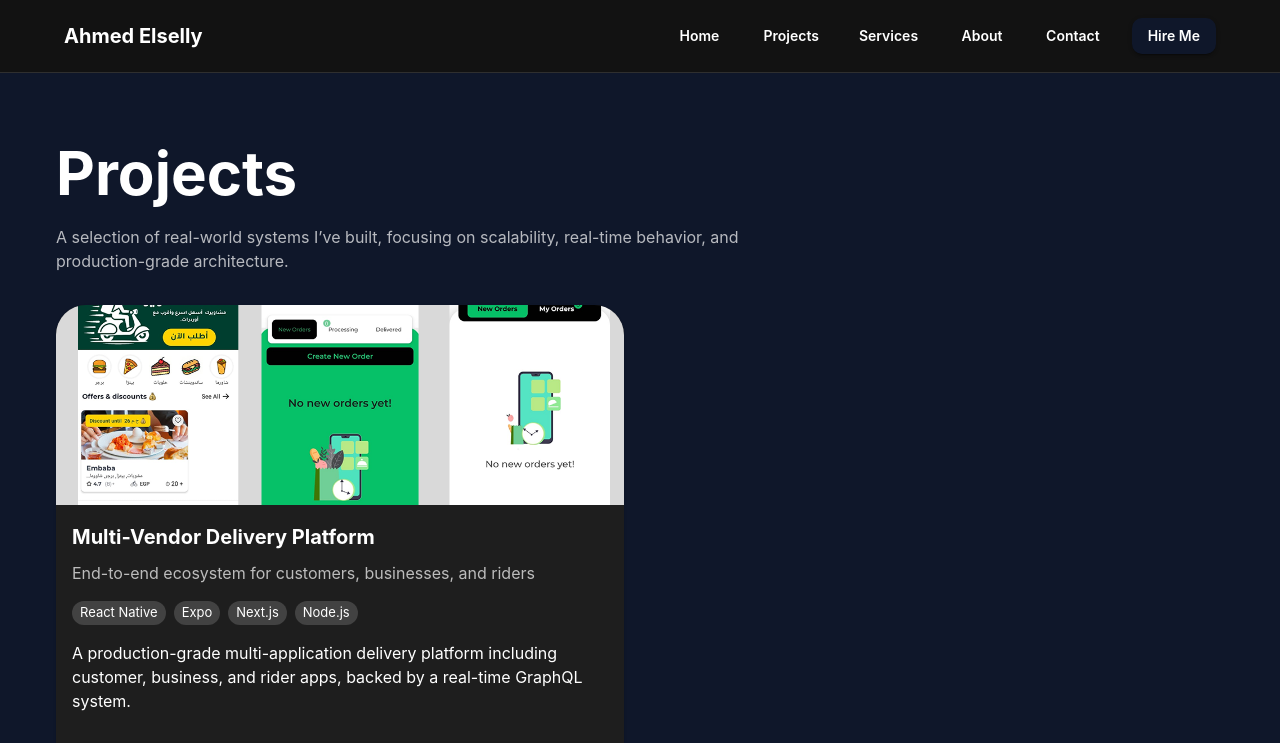
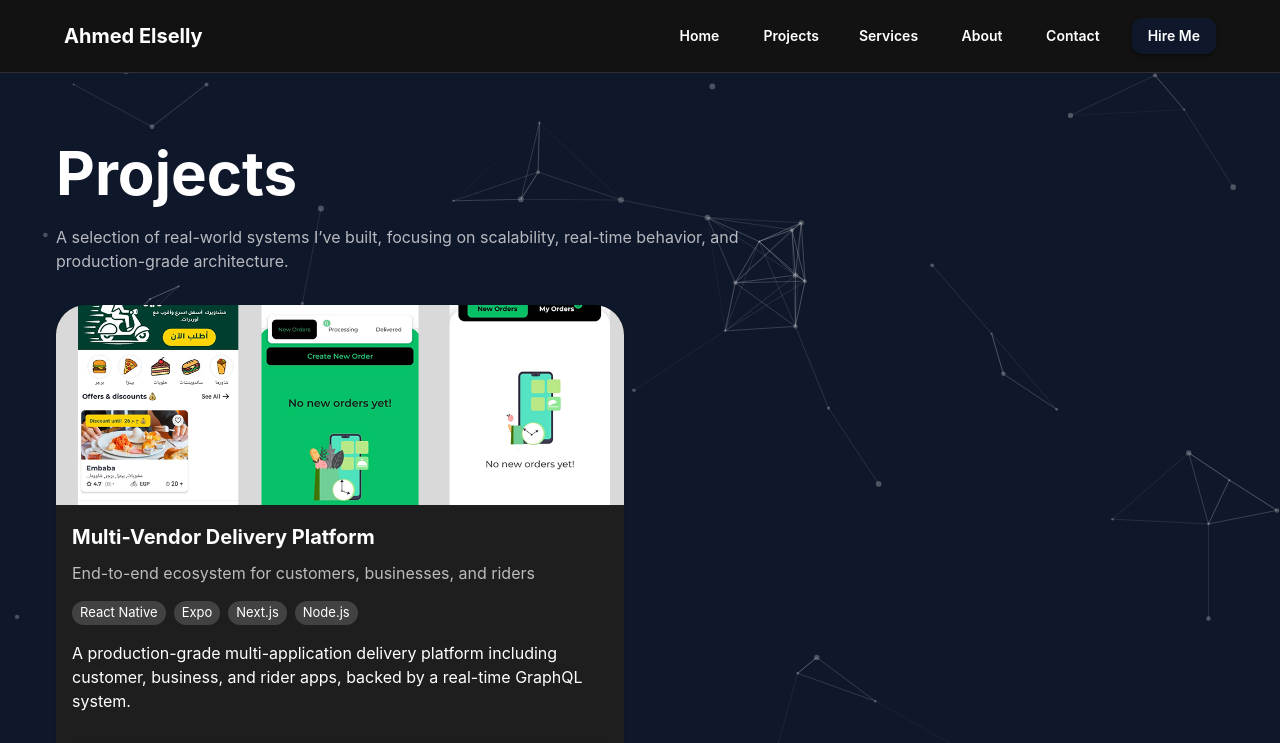
Before and after one commit to AhmedElselly/ahmedelselly.github.io, a Next.js app: page /projects in a window 1280 px wide. Shown: the top 743 px of the page. Built offline with nearby package versions, Linux system fonts and the light colour scheme; what @mui/material-nextjs would draw is missing.

Commit message:
added particles in projects page

```diff
--- a/src/app/projects/page.tsx
+++ b/src/app/projects/page.tsx
@@ -1,6 +1,7 @@
 import { Box, Typography, Grid } from "@mui/material";
 import ProjectCard from "@/components/ProjectCard";
 import { projects } from "@/data/projects";
+import HeroParticles from "@/components/HomeComponents/HeroParticles";
 
 export const metadata = {
   title: "Projects | Ahmed Elselly",
@@ -10,8 +11,11 @@ export const metadata = {
 
 export default function ProjectsPage() {
   return (
-    <Box sx={{ bgcolor: "primary.main" }}>
-      <Box sx={{ maxWidth: 1200, mx: "auto", px: 2, py: 8 }}>
+    <Box sx={{ bgcolor: "primary.main", position: "relative" }}>
+      <HeroParticles />
+      <Box
+        sx={{ maxWidth: 1200, mx: "auto", px: 2, py: 8, position: "relative" }}
+      >
         <Typography variant="h2" fontWeight={700}>
           Projects
         </Typography>
--- a/src/components/ProjectCard/index.tsx
+++ b/src/components/ProjectCard/index.tsx
@@ -53,6 +53,7 @@ export default function ProjectCard({ project }: { project: Project }) {
           href={`/projects/${project.slug}`}
           variant="contained"
           fullWidth
+          sx={{ background: "#fff", color: "primary.main" }}
         >
           View Case Study
         </Button>
```
